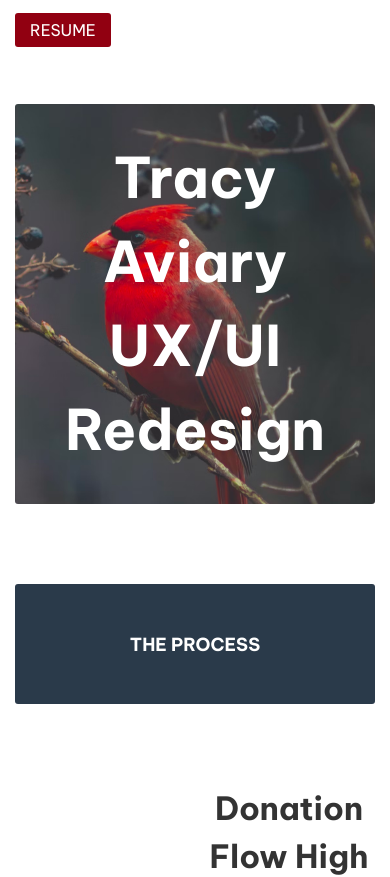
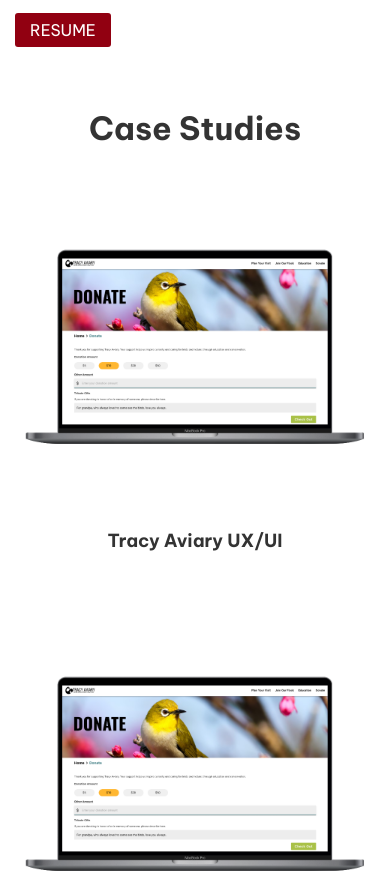
Before and after one commit to Relofr/myPortfolioVite, a Vue app: page / in a window 390 px wide. Shown: the part 700-1577 px from the top of the page. Built offline with nearby package versions, Linux system fonts and the light colour scheme.

Commit message:
Added a card component, and updated homeview with case studies

```diff
--- /dev/null
+++ b/src/components/Card.vue
@@ -0,0 +1,30 @@
+<template>
+    <div class="card">
+        <img :src="`src/assets/images/` + src" alt="">
+        <p id="card-title" class="fw-bold fs-secondary-heading">{{ title }}</p>
+    </div>
+</template>
+
+<script>
+export default {
+    data() {
+        return {
+
+        }
+    },
+    props: {
+        title: { type: String },
+        src: { type: String }
+    }
+}
+</script>
+
+<style>
+.card {
+    cursor: pointer;
+}
+#card-title {
+    display: flex;
+    justify-content: center;
+}
+</style>
--- a/src/components/Section.vue
+++ b/src/components/Section.vue
@@ -21,9 +21,7 @@
 <script>
 export default {
     data() {
-        return {
-            skills: { "Figma": "figma.png", "Invision": "invision.png", "Miro": "Miro.png", "Wireframing": "wireframe.png", "Photoshop": "photoshop.png", "Adobe Illustrator": "ai.png", "Vue.js": "vue.png", "Github": "github.png" }
-        };
+        return {};
     },
     props: {
         heroImage: {
--- a/src/views/CaseStudies.vue
+++ /dev/null
@@ -1,28 +0,0 @@
-<template>
-
-    <Section sectionTitle="Tracy Aviary UX/UI Redesign" heroImage="hero-image.png" />
-
-    <SectionBreak title="The Process" />
-
-    <Section src="ta-desktop.png" isReverse showImage sectionTitle="Donation Flow High Fidelity - Desktop"
-        contentOne="Lorem Ipsum is simply dummy text of the printing and typesetting industry. Lorem Ipsum has been the industry's standard dummy text ever since the 1500s, when an unknown printer took a galley of type and scrambled it to make a type specimen book. It has survived not only five centuries, but also the leap into electronic typesetting, remaining essentially unchanged." />
-
-    <Section showImage sectionTitle="Donation Flow High Fidelity - Desktop"
-        contentOne="Lorem Ipsum is simply dummy text of the printing and typesetting industry. Lorem Ipsum has been the industry's standard dummy text ever since the 1500s, when an unknown printer took a gal" />
-
-        <Section showImage sectionTitle="Millicent"
-        contentOne="Is my favorite person" />
-
-    <SectionBreak title="Wireframes" />
-    <SectionBreak title="Design" />
-    <SectionBreak title="wrapping up & future plans" />
-
-</template>
-
-<script setup>
-import Section from '../components/Section.vue';
-import SectionBreak from '../components/SectionBreak.vue';
-</script>
-
-<style>
-</style>
--- /dev/null
+++ b/src/views/CaseStudiesView.vue
@@ -0,0 +1,59 @@
+<template>
+    <p id="case-studies-title" class="flex fw-bold fs-primary-heading">Case Studies</p>
+    <div class="flex-grid-thirds">
+        <div class="col">
+            <Card title="Tracy Aviary UX/UI" src="ta-desktop.png" />
+        </div>
+        <div class="col">
+            <Card title="USDA Redesign" src="ta-desktop.png" />
+        </div>
+        <div class="col">
+            <Card title="Tracy Aviary" src="ta-desktop.png" />
+        </div>
+    </div>
+</template>
+
+<script>
+import Card from '../components/Card.vue'
+export default {
+    data() {
+        return {
+
+        }
+    },
+    components: { Card }
+}
+</script>
+
+<style lang="less">
+#case-studies-title {
+    display: flex;
+    justify-content: center;
+}
+
+.flex-grid-thirds {
+    display: flex;
+    justify-content: space-between;
+}
+
+.flex-grid-thirds .col {
+    width: 32%;
+    display: flex;
+    flex-direction: column;
+    align-items: center;
+}
+
+@media (max-width: 768px) {
+    .flex-grid-thirds {
+        display: flex;
+        flex-direction: column;
+
+        .col {
+            width: 100%;
+            margin: 0 0 25px 0;
+            justify-content: center;
+            display: flex;
+        }
+    }
+}
+</style>
--- a/src/views/HomeView.vue
+++ b/src/views/HomeView.vue
@@ -10,13 +10,13 @@
                 <button @click="downloadResume()" class="button button-primary">Resume</button>
             </div>
         </div>
-        <CaseStudiesVue />
+        <CaseStudiesView />
     </div>
 </template>
 
 <script setup>
 // import Hero from '../components/Hero.vue';
-import CaseStudiesVue from './CaseStudies.vue';
+import CaseStudiesView from './CaseStudiesView.vue';
 </script>
 
 <script>
```
Also changed, not shown: src/views/TracyAviaryView.vue (+10 -1 lines).
